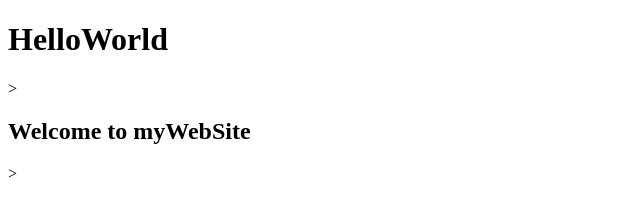
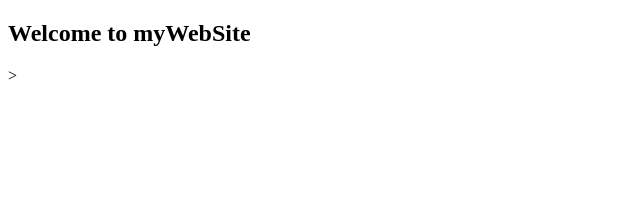
Before and after one commit to Phunyaphat/testGit, a plain HTML site: page index.html in a window 1280 px wide. Shown: the whole page, without its empty margins (0-640 px from the left). Drawn offline with Linux system fonts and the light colour scheme.

Commit message:
Remove Hello World Message

```diff
--- a/index.html
+++ b/index.html
@@ -4,7 +4,6 @@
 <title>Test for GITHUB MINI COURSE</title>
 </head>
 <body>
-    <h1>HelloWorld</h1>>
     <h2>Welcome to myWebSite</h2>>
 </body>
 </html>
```
